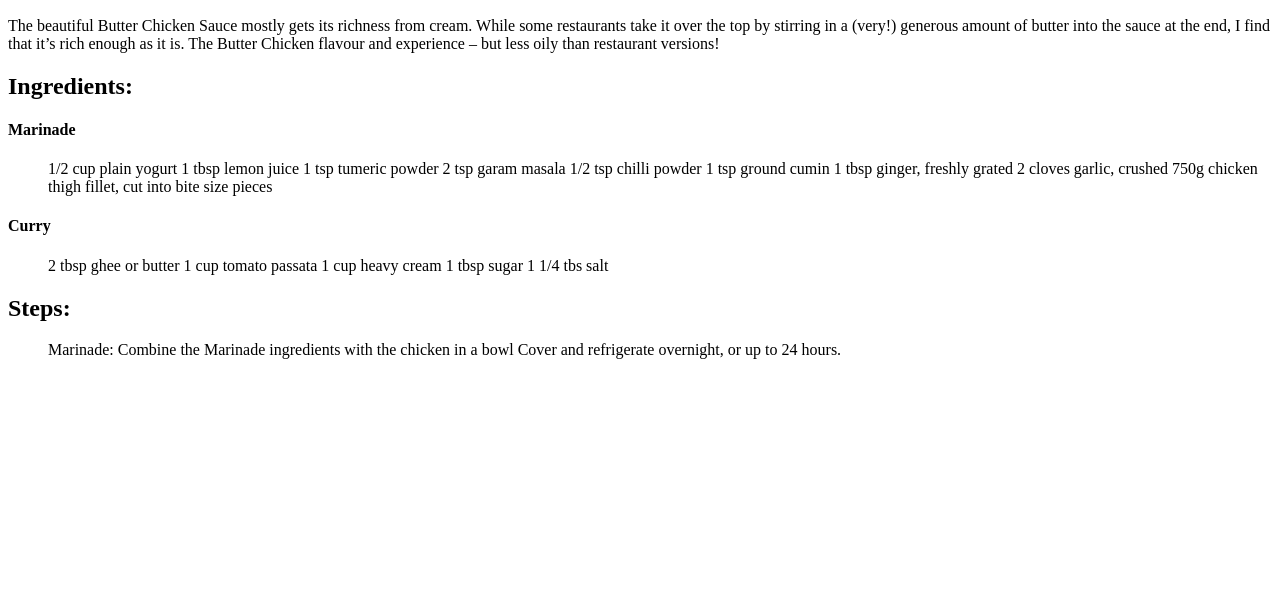
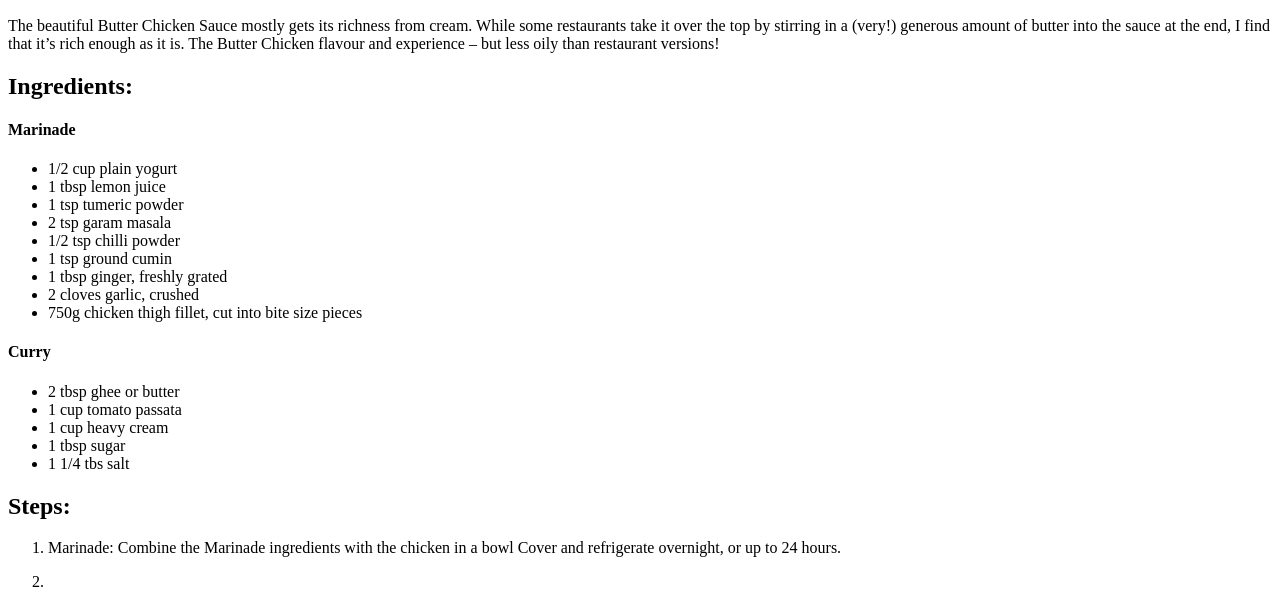
Before and after one commit to KmortTheDestroyer/odin-recipes, a plain HTML site: page recipes/butter-chicken.html in a window 1280 px wide. Shown: the part 434-1041 px from the top of the page. Before the commit the page ends 809 px from the top, so only its background shows below. Drawn offline with Linux system fonts and the light colour scheme.

Commit message:
Correct all <ls> to <li>
Used <ls> in error when making lists
Updated to be <li>

```diff
--- a/recipes/butter-chicken.html
+++ b/recipes/butter-chicken.html
@@ -23,32 +23,32 @@
     <h2>Ingredients:</h2>
     <h4>Marinade</h4>
     <ul>
-        <ls>1/2 cup plain yogurt</ls>
-        <ls>1 tbsp lemon juice</ls>
-        <ls>1 tsp tumeric powder</ls>
-        <ls>2 tsp garam masala</ls>
-        <ls>1/2 tsp chilli powder</ls>
-        <ls>1 tsp ground cumin</ls>
-        <ls>1 tbsp ginger, freshly grated</ls>
-        <ls>2 cloves garlic, crushed</ls>
-        <ls>750g chicken thigh fillet, cut into bite size pieces</ls>
+        <li>1/2 cup plain yogurt</li>
+        <li>1 tbsp lemon juice</li>
+        <li>1 tsp tumeric powder</li>
+        <li>2 tsp garam masala</li>
+        <li>1/2 tsp chilli powder</li>
+        <li>1 tsp ground cumin</li>
+        <li>1 tbsp ginger, freshly grated</li>
+        <li>2 cloves garlic, crushed</li>
+        <li>750g chicken thigh fillet, cut into bite size pieces</li>
     </ul>
     <h4>Curry</h4>
     <ul>
-        <ls>2 tbsp ghee or butter</ls>
-        <ls>1 cup tomato passata</ls>
-        <ls>1 cup heavy cream</ls>
-        <ls>1 tbsp sugar</ls>
-        <ls>1 1/4 tbs salt</ls>
+        <li>2 tbsp ghee or butter</li>
+        <li>1 cup tomato passata</li>
+        <li>1 cup heavy cream</li>
+        <li>1 tbsp sugar</li>
+        <li>1 1/4 tbs salt</li>
     </ul>
 
     <h2>Steps:</h2>
     <ol>
-        <ls><p>
+        <li><p>
             Marinade: Combine the Marinade ingredients with the chicken in a bowl
             Cover and refrigerate overnight, or up to 24 hours.
-        </p></ls>
-        <ls><p></p></ls>
+        </p></li>
+        <li><p></p></li>
     </ol>
 </body>
 </html>
```
